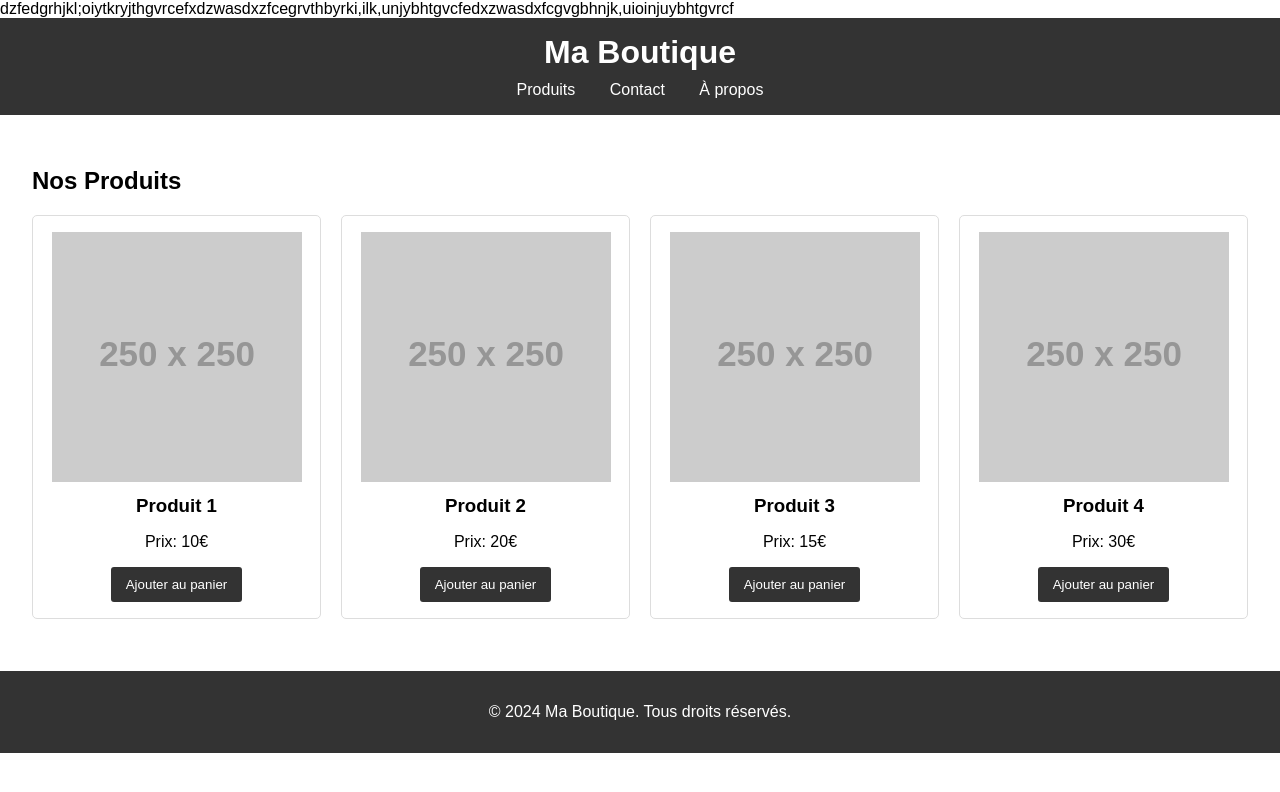
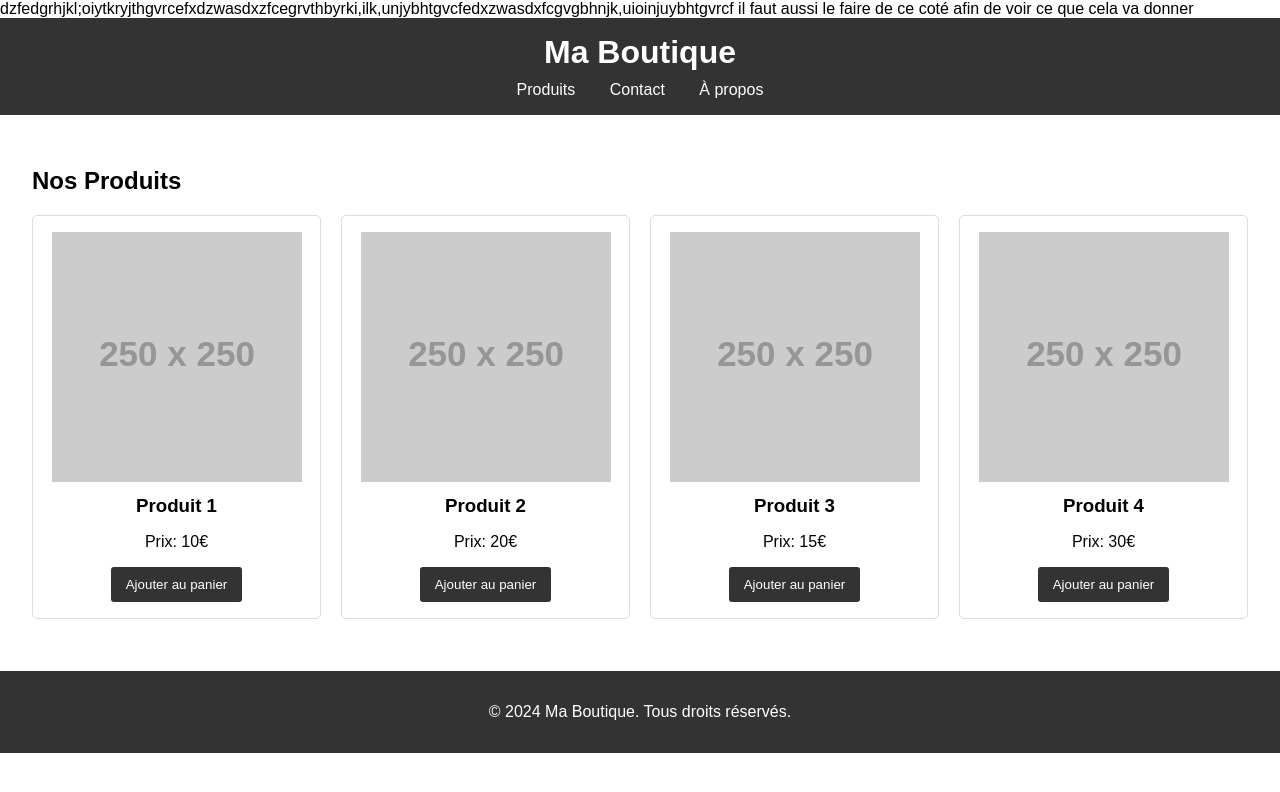
Before and after one commit to JackasO/monpremier, a plain HTML site: page index.html in a window 1280 px wide. Drawn offline with Linux system fonts and the light colour scheme; placeholder pictures from the web are drawn by us.

Commit message:
Update index.html

```diff
--- a/index.html
+++ b/index.html
@@ -3,6 +3,7 @@ dzfedgrhjkl;oiytkryjthgvrcefxdzwasdxzfcegrvthbyrki,ilk,unjybhtgvcfedxzwasdxfcgvg
 <html lang="fr">
 <head>
     <meta charset="UTF-8">
+    il faut aussi le faire de ce coté afin de voir ce que cela va donner
     <meta name="viewport" content="width=device-width, initial-scale=1.0">
     <title>Boutique en ligne de jack kaspy</title>
     <style>
```
